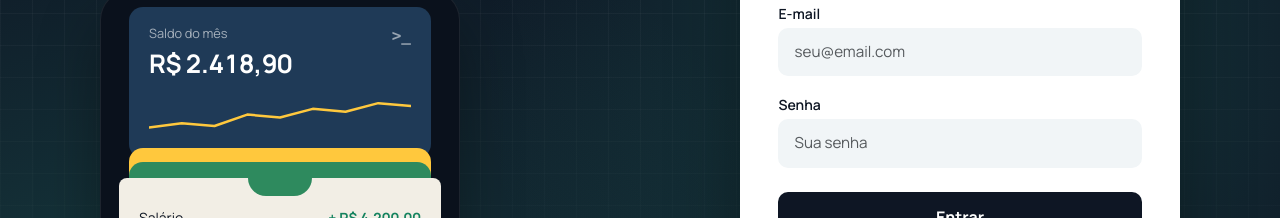
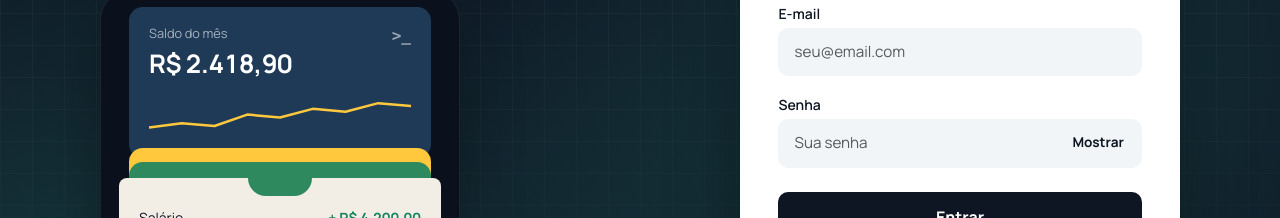
Before and after one commit to IFSC-ES2/projeto-app_financeiro, a React (Vite) app in the folder app-financeiro-front-end/: page /login in a window 1280 px wide. Shown: the part 371-589 px from the top of the page. Built offline with nearby package versions, Linux system fonts and the light colour scheme; no server answers.

Commit message:
feat(login): adiciona botao de mostrar senha (#292)
Os testes passam a buscar o campo pelo rotulo exato "Senha", porque o
botao "Mostrar senha" tambem casaria com /Senha/i.

```diff
--- a/app-financeiro-front-end/src/pages/Login.tsx
+++ b/app-financeiro-front-end/src/pages/Login.tsx
@@ -20,6 +20,7 @@ const Login: React.FC = () => {
   const navigate = useNavigate();
   const [erro, setErro] = useState('');
   const [carregando, setCarregando] = useState(false);
+  const [mostrarSenha, setMostrarSenha] = useState(false);
   const { login } = useAutenticacao();
 
   const { valores, erros, tocados, aoAlterar, aoSair, eValido } = useFormulario({
@@ -90,7 +91,7 @@ const Login: React.FC = () => {
           rotulo="Senha"
           id="senha"
           name="senha"
-          type="password"
+          type={mostrarSenha ? 'text' : 'password'}
           value={valores.senha}
           onChange={aoAlterar}
           onBlur={aoSair}
@@ -98,6 +99,16 @@ const Login: React.FC = () => {
           autoComplete="current-password"
           erro={erros.senha}
           tocado={tocados.senha}
+          acao={
+            <button
+              type="button"
+              className="acesso-mostrar-senha"
+              aria-label={mostrarSenha ? 'Ocultar senha' : 'Mostrar senha'}
+              onClick={() => setMostrarSenha((atual) => !atual)}
+            >
+              {mostrarSenha ? 'Ocultar' : 'Mostrar'}
+            </button>
+          }
         />
 
         <BotaoCarregando
```
Also changed, not shown: 1 other file (tests, documents, lock files or other folders).
